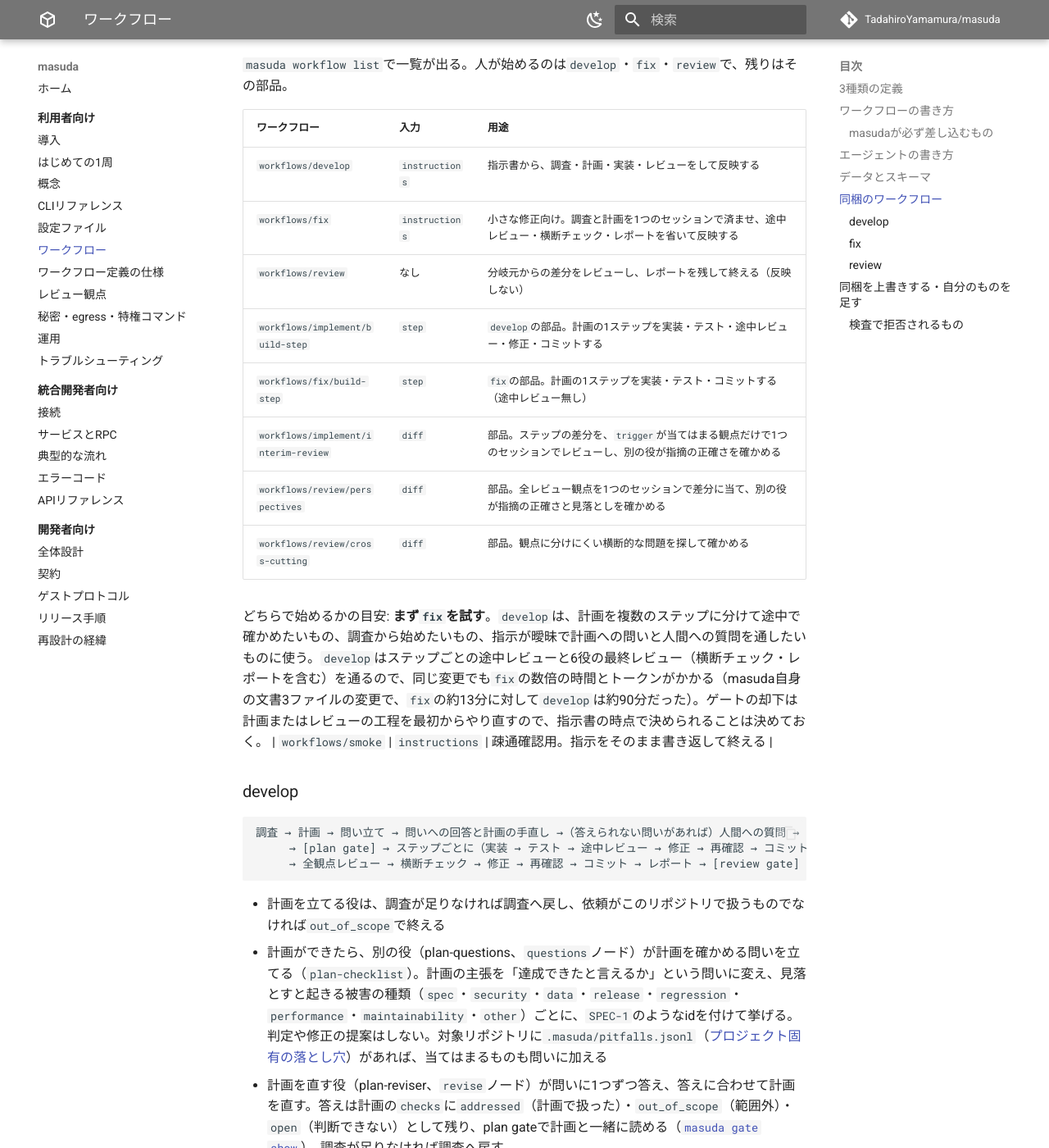
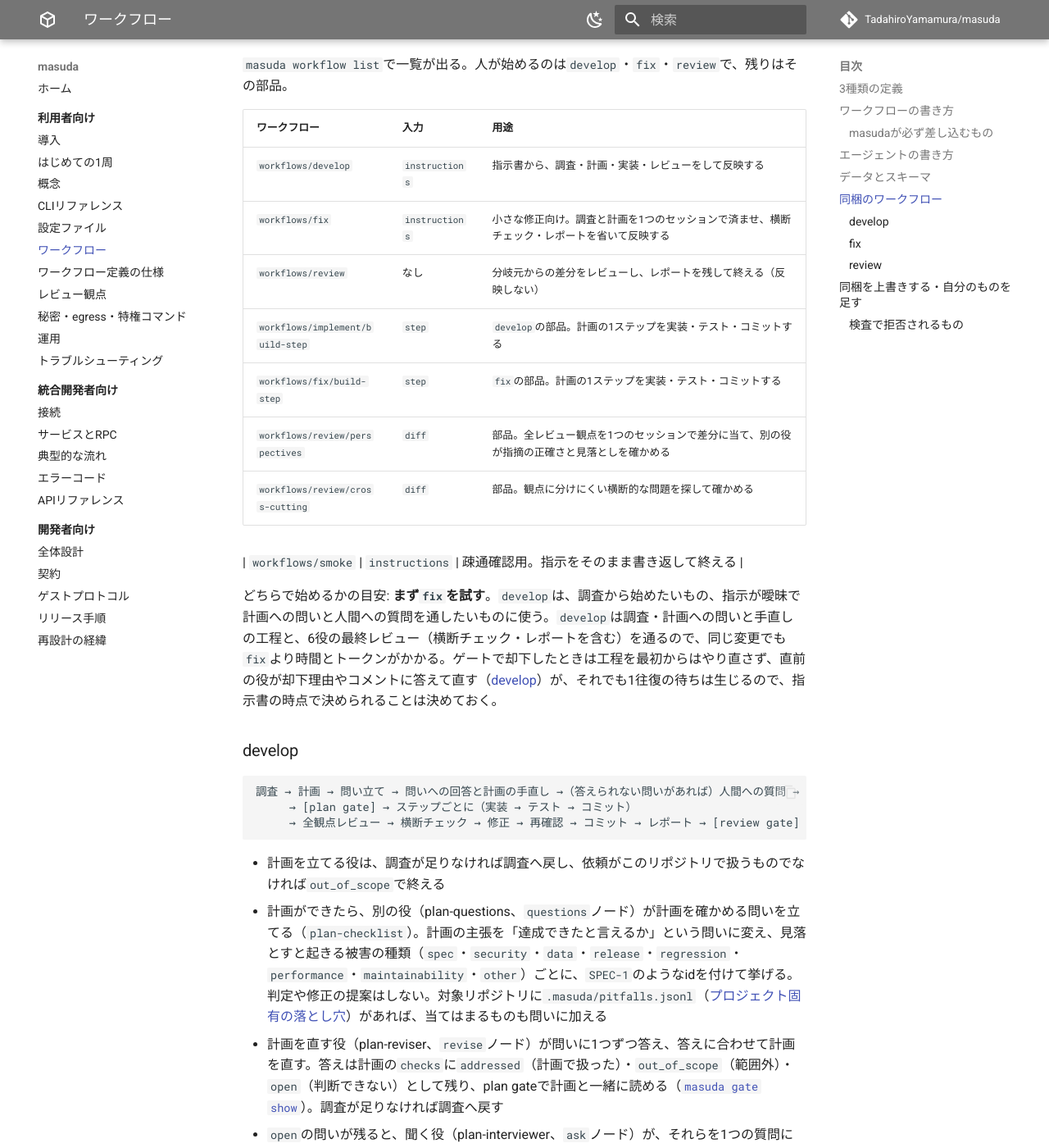
Before and after one commit to TadahiroYamamura/masuda, an MkDocs documentation site: the page built from docs/user/workflows.md, in a window 1280 px wide and 1400 px high, scrolled down 4093 px. Shown: the whole window at 82% size. Built offline with MkDocs 1.6.1 and Material for MkDocs 9.7.7, drawn with Linux system fonts in a browser that asks for light colours; comment, search, counter and statistics services are not loaded; the version menu is left out; part of the change alters nothing that is shown; some of the changed text lies outside the part shown.

Commit message:
docs(user): developの途中レビューの廃止と却下の戻り先をworkflows.mdと図に反映する
## 意図
engine E14で同梱developのステップが実装→テスト→コミットになり、plan gateの却下はrevise-rejected（plan-reviser）へ、review gateの却下はreworkの後に最終レビューを通らずapprove-reviewへ戻るようになった。利用者向けの説明と`masuda workflow show`の図を新しい定義に合わせる。

## 設計上の考慮点
- 図はgo.work有効のフェイクserveから取り直した。fix・reviewの図は変わっていなかったのでそのまま
- 「まずfixを試す」の段落は、途中レビューと却下の全工程やり直しを根拠にしていたので書き直し、計測の数字は消した。表の途中に挟まってsmokeの行を表から切り離していたので、表の後へ移した
- fixの節の「developとの違い」にあった途中レビューの有無は違いでなくなったので、却下の戻り先の違いに置き換えた

Co-Authored-By: Claude Opus 5.5 <noreply@anthropic.com>

````diff
--- a/docs/user/workflows.md
+++ b/docs/user/workflows.md
@@ -116,22 +116,22 @@ outcomes:
 | ワークフロー | 入力 | 用途 |
 |---|---|---|
 | `workflows/develop` | `instructions` | 指示書から、調査・計画・実装・レビューをして反映する |
-| `workflows/fix` | `instructions` | 小さな修正向け。調査と計画を1つのセッションで済ませ、途中レビュー・横断チェック・レポートを省いて反映する |
+| `workflows/fix` | `instructions` | 小さな修正向け。調査と計画を1つのセッションで済ませ、横断チェック・レポートを省いて反映する |
 | `workflows/review` | なし | 分岐元からの差分をレビューし、レポートを残して終える（反映しない） |
-| `workflows/implement/build-step` | `step` | `develop`の部品。計画の1ステップを実装・テスト・途中レビュー・修正・コミットする |
-| `workflows/fix/build-step` | `step` | `fix`の部品。計画の1ステップを実装・テスト・コミットする（途中レビュー無し） |
-| `workflows/implement/interim-review` | `diff` | 部品。ステップの差分を、`trigger`が当てはまる観点だけで1つのセッションでレビューし、別の役が指摘の正確さを確かめる |
+| `workflows/implement/build-step` | `step` | `develop`の部品。計画の1ステップを実装・テスト・コミットする |
+| `workflows/fix/build-step` | `step` | `fix`の部品。計画の1ステップを実装・テスト・コミットする |
 | `workflows/review/perspectives` | `diff` | 部品。全レビュー観点を1つのセッションで差分に当て、別の役が指摘の正確さと見落としを確かめる |
 | `workflows/review/cross-cutting` | `diff` | 部品。観点に分けにくい横断的な問題を探して確かめる |
 
-どちらで始めるかの目安: **まず`fix`を試す**。`develop`は、計画を複数のステップに分けて途中で確かめたいもの、調査から始めたいもの、指示が曖昧で計画への問いと人間への質問を通したいものに使う。`develop`はステップごとの途中レビューと6役の最終レビュー（横断チェック・レポートを含む）を通るので、同じ変更でも`fix`の数倍の時間とトークンがかかる（masuda自身の文書3ファイルの変更で、`fix`の約13分に対して`develop`は約90分だった）。ゲートの却下は計画またはレビューの工程を最初からやり直すので、指示書の時点で決められることは決めておく。
 | `workflows/smoke` | `instructions` | 疎通確認用。指示をそのまま書き返して終える |
+
+どちらで始めるかの目安: **まず`fix`を試す**。`develop`は、調査から始めたいもの、指示が曖昧で計画への問いと人間への質問を通したいものに使う。`develop`は調査・計画への問いと手直しの工程と、6役の最終レビュー（横断チェック・レポートを含む）を通るので、同じ変更でも`fix`より時間とトークンがかかる。ゲートで却下したときは工程を最初からはやり直さず、直前の役が却下理由やコメントに答えて直す（[develop](#develop)）が、それでも1往復の待ちは生じるので、指示書の時点で決められることは決めておく。
 
 ### develop {#develop}
 
 ```text
 調査 → 計画 → 問い立て → 問いへの回答と計画の手直し →（答えられない問いがあれば）人間への質問 → 回答を受けた手直し
-     → [plan gate] → ステップごとに（実装 → テスト → 途中レビュー → 修正 → 再確認 → コミット）
+     → [plan gate] → ステップごとに（実装 → テスト → コミット）
      → 全観点レビュー → 横断チェック → 修正 → 再確認 → コミット → レポート → [review gate] → publish
 ```
 
@@ -141,10 +141,11 @@ outcomes:
 - `open`の問いが残ると、聞く役（plan-interviewer、`ask`ノード）が、それらを1つの質問にまとめて人間に聞く。plan gateより前に`masuda list`の`question:<出現ID>`として現れるので、`masuda question list`で読み、`masuda question answer`で問いのidごとに答える。答えを受けて計画を直す役がもう一度直し（`revise-answered`ノード）、まだ判断できない問いがあれば再び聞く。手直しが上限（3回）に達したときは、そのままplan gateへ進む
 - 実装する役（implementer）は計画（`plan`）に加えて調査結果（`investigation`）を読み、既存の流儀に合わせ、既にある機能を重複して作らない
 - 実装する役（implementer）と直す役（fixer）は、追加・変更したコードコメントを`comment-manifest`に列挙し、どの基準（10行以上の要約・選択の理由・コードから読めない背景・トレードオフ等）を満たすかを書く。基準を言えないコメントは書かない。レビューでは観点`comment-criteria`がこの一覧と差分を照合する
-- ステップの実装は`/masuda/checks/test`（`settings.json`の`checks.test`）が通るまで、最大3回やり直す。直せなければ`stuck`で計画の承認へ戻る
+- ステップの実装は`/masuda/checks/test`（`settings.json`の`checks.test`）が通るまで、最大3回やり直す。直せなければ`stuck`で計画の承認へ戻る。ステップごとのレビューは無く、レビューは全ステップの後に1回だけ行う
 - レビューと修正は役ごとに1つのセッションで行う。レビューする役（reviewer）が観点を順に当てて指摘を台帳（`findings`）に書き、確かめる役（review-checker）が指摘の正確さを確かめる（不正確ならreviewerへ戻す）。直す役（fixer）は、実装したサブエージェントの続きとして（`continues: agents/implementer`）自動で直してよい指摘（`autofix: true`）をまとめて直し、指摘が誤り・計画の判断に反すると判断したものは直さずに反論する。再確認する役（rechecker）が解消を確かめ、反論が妥当なら指摘を取り下げる（未解決ならfixerへ戻す）
-- 途中レビューは、ステップの差分（`step-diff`）に対して、reviewerが各観点の`trigger`を見て当てはまる観点だけで行う（[レビュー観点](reviews.md)）。指摘が無ければ（`clean`）、または直す指摘が無ければ（`nothing_to_fix`）そのままコミットする。直しきれなければ`interim`ゲートで止まる
-- 最後のレビューは全観点で行う。指摘が0件でもreview-checkerが見落としを確かめる。横断チェックの後に修正と再確認をし、直しきれない指摘はレポートに残してコミットへ進む。レポート（`report`）を書いて`review`ゲートを開く。却下するとコメントを踏まえて手直し（`rework`）からやり直す
+- 最後のレビューは全観点で行う。指摘が0件でもreview-checkerが見落としを確かめる。横断チェックの後に修正と再確認をし、直しきれない指摘はレポートに残してコミットへ進む。レポート（`report`）を書いて`review`ゲートを開く
+- plan gateで却下すると、計画を直す役（plan-reviser、`revise-rejected`ノード）が却下理由を最優先の問いとして答え、直前の計画を直してplan gateへ戻す。調査・計画・問い立てはやり直さない。却下理由で人間に聞くことが生じれば質問へ、調査が足りなければ調査へ進む
+- review gateで却下すると、実装した役の続き（`rework`ノード）が行コメントを直し、テスト（`rework-test`）とコミット（`rework-commit`）の後に同じ`review`ゲートへ戻る。最終レビューの段（全観点レビュー・横断チェック・修正・再確認・レポート）はやり直さないので、自分の指摘が直ったかを差分で確かめる
 - publishのとき`report`をexportsに書き出す
 
 `masuda workflow show workflows/develop`が出す図（部品と、masudaが差し込むゲートを含む。黄色が人間の判断）:
@@ -160,6 +161,7 @@ flowchart TD
     w0_revise["revise<br/>type: agent<br/>agents/plan-reviser<br/>max: 3"]
     w0_ask{"ask<br/>type: question<br/>agents/plan-interviewer"}
     w0_revise_answered["revise-answered<br/>type: agent<br/>agents/plan-reviser<br/>max: 3"]
+    w0_revise_rejected["revise-rejected<br/>type: agent<br/>agents/plan-reviser<br/>max: 3"]
     w0_approve_plan{"approve-plan<br/>type: approval<br/>gate: plan, target: plan"}
     w0_implement["implement<br/>type: foreach<br/>over: steps<br/>body: workflows/implement/build-step"]
     w0_review["review<br/>type: workflow<br/>workflows/review/perspectives"]
@@ -196,16 +198,21 @@ flowchart TD
   w0_revise_answered -->|"exhausted"| w0_approve_plan
   w0_revise_answered -->|"needs_human"| w0_ask
   w0_revise_answered -->|"needs_more_investigation"| w0_investigate
+  w0_revise_rejected -. "after run" .-> w0_revise_rejected_deviation{{"deviation gate (engine)<br/>opens if this read-only agent changed the tree"}}
+  w0_revise_rejected -->|"done"| w0_approve_plan
+  w0_revise_rejected -->|"exhausted"| w0_approve_plan
+  w0_revise_rejected -->|"needs_human"| w0_ask
+  w0_revise_rejected -->|"needs_more_investigation"| w0_investigate
   w0_approve_plan -->|"approved"| w0_implement
-  w0_approve_plan -->|"rejected"| w0_plan
+  w0_approve_plan -->|"rejected"| w0_revise_rejected
   w0_implement -->|"done"| w0_review
   w0_implement -->|"stuck"| w0_approve_plan
   w0_implement -. "foreach" .-> w1_implement
   w0_review -->|"clean"| w0_cross_cutting
   w0_review -->|"done"| w0_cross_cutting
-  w0_review -. "workflow" .-> w4_review
+  w0_review -. "workflow" .-> w3_review
   w0_cross_cutting -->|"done"| w0_fix
-  w0_cross_cutting -. "workflow" .-> w3_explore
+  w0_cross_cutting -. "workflow" .-> w2_explore
   w0_fix -->|"cannot_fix"| w0_review_commit
   w0_fix -->|"done"| w0_recheck
   w0_fix -->|"exhausted"| w0_review_commit
@@ -226,16 +233,12 @@ flowchart TD
   w0_rework_test -->|"done"| w0_rework_commit
   w0_rework_test -->|"failed"| w0_rework
   w0_rework_commit -. "before commit" .-> w0_rework_commit_deviation{{"deviation gate (engine)<br/>opens if files outside the plan changed"}}
-  w0_rework_commit -->|"done"| w0_review
+  w0_rework_commit -->|"done"| w0_approve_review
   w0_rework_commit -->|"rejected"| w0_rework
   w0_publish -->|"done"| w0_end_done
   subgraph w1_graph["workflows/implement/build-step"]
     w1_implement["implement<br/>type: agent<br/>agents/implementer<br/>max: 3"]
     w1_test["test<br/>type: exec<br/>/masuda/checks/test<br/>max: 3"]
-    w1_review["review<br/>type: workflow<br/>workflows/implement/interim-review"]
-    w1_fix["fix<br/>type: agent<br/>agents/fixer<br/>max: 3"]
-    w1_recheck["recheck<br/>type: agent<br/>agents/rechecker<br/>max: 3"]
-    w1_approve_interim{"approve-interim<br/>type: approval<br/>gate: interim, target: step-diff"}
     w1_commit["commit<br/>type: commit<br/>scope: step"]
     w1_end_done((("end")))
     w1_end_stuck((("end:stuck")))
@@ -243,62 +246,35 @@ flowchart TD
   w1_implement -->|"done"| w1_test
   w1_implement -->|"exhausted"| w1_end_stuck
   w1_implement -->|"stuck"| w1_end_stuck
-  w1_test -->|"done"| w1_review
+  w1_test -->|"done"| w1_commit
   w1_test -->|"failed"| w1_implement
-  w1_review -->|"clean"| w1_commit
-  w1_review -->|"done"| w1_fix
-  w1_review -. "workflow" .-> w2_interim_review
-  w1_fix -->|"cannot_fix"| w1_approve_interim
-  w1_fix -->|"done"| w1_recheck
-  w1_fix -->|"exhausted"| w1_approve_interim
-  w1_fix -->|"nothing_to_fix"| w1_commit
-  w1_recheck -. "after run" .-> w1_recheck_deviation{{"deviation gate (engine)<br/>opens if this read-only agent changed the tree"}}
-  w1_recheck -->|"done"| w1_commit
-  w1_recheck -->|"exhausted"| w1_approve_interim
-  w1_recheck -->|"unresolved"| w1_fix
-  w1_approve_interim -->|"approved"| w1_commit
-  w1_approve_interim -->|"rejected"| w1_implement
   w1_commit -. "before commit" .-> w1_commit_deviation{{"deviation gate (engine)<br/>opens if files outside the plan changed"}}
   w1_commit -->|"done"| w1_end_done
   w1_commit -->|"rejected"| w1_implement
-  subgraph w2_graph["workflows/implement/interim-review"]
-    w2_interim_review["interim-review<br/>type: agent<br/>agents/reviewer<br/>max: 3"]
-    w2_interim_check["interim-check<br/>type: agent<br/>agents/review-checker<br/>max: 3"]
-    w2_end_clean((("end:clean")))
+  subgraph w2_graph["workflows/review/cross-cutting"]
+    w2_explore["explore<br/>type: agent<br/>agents/cross-cutting-explorer<br/>max: 3"]
+    w2_verify["verify<br/>type: agent<br/>agents/cross-cutting-verifier<br/>max: 3"]
     w2_end_done((("end")))
   end
-  w2_interim_review -. "after run" .-> w2_interim_review_deviation{{"deviation gate (engine)<br/>opens if this read-only agent changed the tree"}}
-  w2_interim_review -->|"clean"| w2_end_clean
-  w2_interim_review -->|"done"| w2_interim_check
-  w2_interim_review -->|"exhausted"| w2_end_done
-  w2_interim_check -. "after run" .-> w2_interim_check_deviation{{"deviation gate (engine)<br/>opens if this read-only agent changed the tree"}}
-  w2_interim_check -->|"clean"| w2_end_clean
-  w2_interim_check -->|"done"| w2_end_done
-  w2_interim_check -->|"inaccurate"| w2_interim_review
-  subgraph w3_graph["workflows/review/cross-cutting"]
-    w3_explore["explore<br/>type: agent<br/>agents/cross-cutting-explorer<br/>max: 3"]
-    w3_verify["verify<br/>type: agent<br/>agents/cross-cutting-verifier<br/>max: 3"]
+  w2_explore -. "after run" .-> w2_explore_deviation{{"deviation gate (engine)<br/>opens if this read-only agent changed the tree"}}
+  w2_explore -->|"done"| w2_verify
+  w2_explore -->|"none_found"| w2_end_done
+  w2_verify -. "after run" .-> w2_verify_deviation{{"deviation gate (engine)<br/>opens if this read-only agent changed the tree"}}
+  w2_verify -->|"done"| w2_end_done
+  subgraph w3_graph["workflows/review/perspectives"]
+    w3_review["review<br/>type: agent<br/>agents/reviewer<br/>max: 3"]
+    w3_check_review["check-review<br/>type: agent<br/>agents/review-checker<br/>max: 3"]
+    w3_end_clean((("end:clean")))
     w3_end_done((("end")))
   end
-  w3_explore -. "after run" .-> w3_explore_deviation{{"deviation gate (engine)<br/>opens if this read-only agent changed the tree"}}
-  w3_explore -->|"done"| w3_verify
-  w3_explore -->|"none_found"| w3_end_done
-  w3_verify -. "after run" .-> w3_verify_deviation{{"deviation gate (engine)<br/>opens if this read-only agent changed the tree"}}
-  w3_verify -->|"done"| w3_end_done
-  subgraph w4_graph["workflows/review/perspectives"]
-    w4_review["review<br/>type: agent<br/>agents/reviewer<br/>max: 3"]
-    w4_check_review["check-review<br/>type: agent<br/>agents/review-checker<br/>max: 3"]
-    w4_end_clean((("end:clean")))
-    w4_end_done((("end")))
-  end
-  w4_review -. "after run" .-> w4_review_deviation{{"deviation gate (engine)<br/>opens if this read-only agent changed the tree"}}
-  w4_review -->|"clean"| w4_check_review
-  w4_review -->|"done"| w4_check_review
-  w4_review -->|"exhausted"| w4_end_done
-  w4_check_review -. "after run" .-> w4_check_review_deviation{{"deviation gate (engine)<br/>opens if this read-only agent changed the tree"}}
-  w4_check_review -->|"clean"| w4_end_clean
-  w4_check_review -->|"done"| w4_end_done
-  w4_check_review -->|"inaccurate"| w4_review
+  w3_review -. "after run" .-> w3_review_deviation{{"deviation gate (engine)<br/>opens if this read-only agent changed the tree"}}
+  w3_review -->|"clean"| w3_check_review
+  w3_review -->|"done"| w3_check_review
+  w3_review -->|"exhausted"| w3_end_done
+  w3_check_review -. "after run" .-> w3_check_review_deviation{{"deviation gate (engine)<br/>opens if this read-only agent changed the tree"}}
+  w3_check_review -->|"clean"| w3_end_clean
+  w3_check_review -->|"done"| w3_end_done
+  w3_check_review -->|"inaccurate"| w3_review
   triage{{"triage gate (engine)<br/>can interrupt any node when an agent reports a concern"}}
   classDef human fill:#fde68a,stroke:#b45309
   classDef engine stroke-dasharray: 4 3
@@ -310,19 +286,16 @@ flowchart TD
   class w0_questions_deviation human
   class w0_revise_deviation human
   class w0_revise_answered_deviation human
+  class w0_revise_rejected_deviation human
   class w0_recheck_deviation human
   class w0_review_commit_deviation human
   class w0_report_deviation human
   class w0_rework_commit_deviation human
-  class w1_approve_interim human
-  class w1_recheck_deviation human
   class w1_commit_deviation human
-  class w2_interim_review_deviation human
-  class w2_interim_check_deviation human
-  class w3_explore_deviation human
-  class w3_verify_deviation human
-  class w4_review_deviation human
-  class w4_check_review_deviation human
+  class w2_explore_deviation human
+  class w2_verify_deviation human
+  class w3_review_deviation human
+  class w3_check_review_deviation human
   class triage engine
 ```
 
@@ -336,7 +309,7 @@ flowchart TD
 typoの修正や小さなバグの修正のように、計画が1〜2ステップで済む依頼向け。`develop`との違い:
 
 - 調査と計画を1つのセッション（quick-planner）で行う。quick-plannerは読み取り専用で、調査結果（`investigation`）と計画（`plan`）を書く。実装する役はどちらも読む
-- ステップごとの途中レビューと`interim`ゲートが無い。ステップは実装→テスト→コミットだけ
+- ゲートで却下したときの戻り先が違う。plan gateの却下はquick-plannerが調査と計画をやり直し、review gateの却下は手直し（`rework`）の後に全観点レビューからやり直す
 - 最後のレビューは全観点レビュー（reviewer→review-checker）だけで、横断チェックが無い。指摘が無ければ（`clean`）修正と再確認を飛ばしてコミットへ進む
 - レポートを書かない。`review`ゲートでは差分と、stagingのコメント（指摘）を見て判断する。publishでexportsに書き出すものも無い
 - 指示が曖昧で計画を立てられなければ、quick-plannerは推測で計画を書かず`needs_human`で終える。実行は`outcome needs_human`の`done`になり、確かめたい疑問が理由として`masuda list`のPOSITIONに出る（[運用](operations.md#list)）。疑問に答える形で指示書を直して`run`し直す
````
